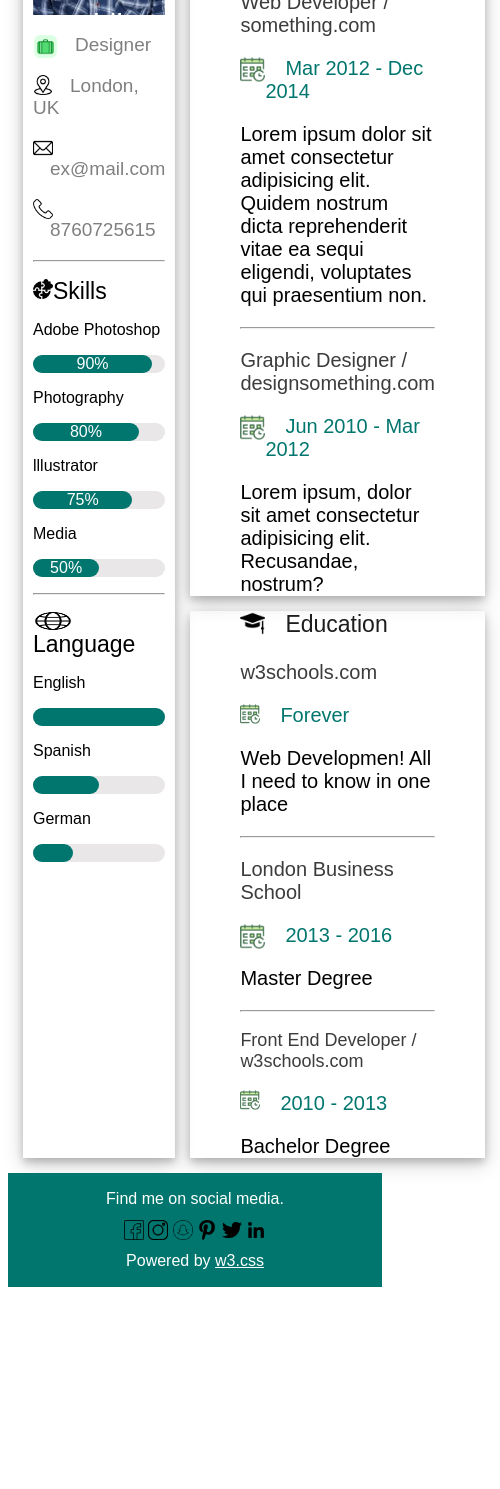
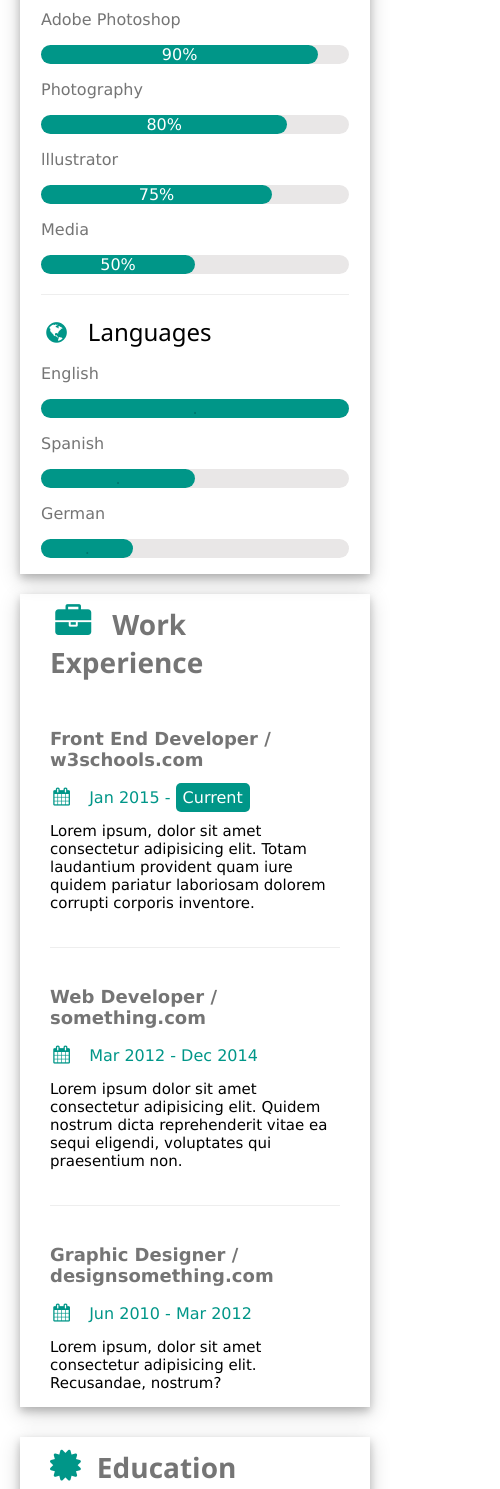
Before and after one commit to Karthik-Saravanan-10/css-portfolio, a plain HTML site: page html-Css/index.html in a window 390 px wide. Shown: the part 473-1962 px from the top of the page, 500 px wide, since content can reach past the window. Before the commit the page ends 1768 px from the top, so only its background shows below. Drawn offline with nearby package versions, Linux system fonts and the light colour scheme.

Commit message:
responsive

```diff
--- a/html-Css/index.css
+++ b/html-Css/index.css
@@ -1,6 +1,7 @@
 body {
     background-color: #FFFFFF;
     font-family: "Arial Rounded MT Bold", Arial, Helvetica, sans-serif;
+    margin: 0;
 }
 
 table {
@@ -12,26 +13,48 @@ td,
 tr {
     /* margin: 50px; */
     border: 0;
+    margin: 0;
 }
 
 .profile {
     padding: 0;
     position: relative;
     display: inline-block;
-    width: 100%;
     top: 0;
-
 }
 
-.img {
+/* .profile img {
     width: 100%;
+    height: auto;
+    display: block;
+} */
+
+.kk {
+    font-weight: 500;
+    font-size: 30px;
+    position: absolute;
+    padding-left: 10px;
+    top: 80%;
+    color: black;
 }
 
 #profile {
-    padding: 10px;
+    /* width: 25%; */
+
     box-shadow: 0 4px 8px 0 rgba(0, 0, 0, 0.2), 0 6px 20px 0 rgba(0, 0, 0, 0.19);
     /* box-shadow: 20px 20px 100px grey; */
 }
+
+.info {
+    font-size: 16px;
+    color: #757575;
+}
+
+.karthik {
+    padding: 0 20px 15px;
+}
+
+/* progress */
 
 .progress {
     background-color: rgb(233, 231, 231);
@@ -39,49 +62,129 @@ tr {
 }
 
 .pro-con {
-    background-color: #00766e;
+    background-color: #009688;
     border-radius: 10px;
     text-align: center;
 }
 
-.kk {
-    padding: 5px;
-    font-size: 30px;
-    position: absolute;
-    top: 75%;
-    color: rgb(255, 255, 255);
+.pro-text {
+    color: white;
 }
+
+.pro-wid-100 {
+    width: 100%;
+}
+
+.pro-wid-50 {
+    width: 50%;
+}
+
+.pro-wid-30 {
+    width: 30%;
+}
+
+.pro-wid-75 {
+    width: 75%;
+}
+
+.pro-wid-80 {
+    width: 80%;
+}
+
+.pro-wid-90 {
+    width: 90%;
+}
+
+
+/* content */
+.content-p {
+    font-weight: bold;
+    font-size: 18px;
+    color: #757575;
+}
+
+.content-i {
+    color: #009688;
+    width: 1.2em;
+    /* 1.28571429em */
+}
+
+.date {
+    color: #009688;
+    font-size: 16px;
+}
+
+.current {
+    background-color: #009688;
+    color: #FFFFFF;
+    padding: 5px 7px;
+    border-radius: 5px;
+}
+
+.content-p-p {
+    font-size: 15px;
+}
+
 
 /* below experience */
 #experience {
     box-sizing: border-box;
     box-shadow: 0 4px 8px 0 rgba(0, 0, 0, 0.2), 0 6px 20px 0 rgba(0, 0, 0, 0.19);
-    padding: 0 50px;
+    padding: 0 30px;
 }
 
-.float {
-    float: left;
-    /* word-spacing: normal; */
-}
 
-.span {
+/* .span {
     background-color: #00766e;
     padding: 5px 9px;
     border-radius: 10px;
     color: white;
-}
+} */
 
 /* below education */
 #education {
     box-shadow: 0 4px 8px 0 rgba(0, 0, 0, 0.2), 0 6px 20px 0 rgba(0, 0, 0, 0.19);
-    padding: 0 50px;
+    padding: 0 30px;
+}
+
+.edu-title {
+    font-weight: bold;
+    font-size: 28px;
+    color: #757575;
+}
+
+.footer {
+    text-align: center;
+    padding: 7px;
+    color: white;
+    font-size: 16px;
+    background-color: #009688;
+}
+
+a {
+    color: white;
 }
 
 
-.footer {
-    line-height: 10px;
-    text-align: center;
-    padding: 5px;
-    color: white;
-    background-color: #00766e;
+@media screen and (max-width:900px) {
+
+    table,
+    tr,
+    td {
+        display: flex;
+        flex-direction: column;
+        height: auto;
+    }
+
+    tr,td{
+         margin: 10px;
+    }
+
+    .profile img {
+        width: 100%;
+        height: auto;
+        display: block;
+    }
+
+
 }
--- a/html-Css/index.html
+++ b/html-Css/index.html
@@ -5,6 +5,9 @@
     <meta name="viewport" content="width=device-width, initial-scale=1.0">
     <title>Portofolio</title>
     <link rel="stylesheet" href="index.css">
+    <link rel="stylesheet" href="https://www.w3schools.com/w3css/4/w3.css">
+    <link rel='stylesheet' href='https://fonts.googleapis.com/css?family=Roboto'>
+    <link rel="stylesheet" href="https://cdnjs.cloudflare.com/ajax/libs/font-awesome/4.7.0/css/font-awesome.min.css">
 </head>
 
 <body>
@@ -13,147 +16,109 @@
             <tr class="exp">
                 <td id="profile" rowspan="2">
                     <div class="profile">
-                        <img src="/ka.jpg" alt="profile" class="img">
-                        <p class="kk">Karthik</p>
+                        <img src="/img.jpeg"  alt="profile">
+                        <h2 class="kk">Jane Doe</h2>
                     </div>
+                    <div class="karthik">
                         <div class="information">
-                        <div class="float">
-                            <img src="./logo/suitcase.png" alt="work" width="25px" height="25px">
-                        </div>
-                        <p style="text-indent: 17px;font-size:19px;color:gray;">Designer</p>
-                        <div class="float">
-                            <img src="./logo/location.png" alt="address" width="20px" height="20px">
-                        </div>
-                        <p style="text-indent: 17px;font-size:19px;color:gray;">London, UK</p>
-                        <div class="float">
-                            <img src="./logo/mail.png" alt="email" width="20px" height="20px">
-                        </div>
-                        <p style="text-indent: 17px;font-size:19px;color:gray;padding:0;">ex@mail.com</p>
-                        <div class="float">
-                            <img src="./logo/telephone.png" alt="mob-number" width="20px" height="20px">
-                        </div>
-                        <p style="text-indent: 17px;font-size:19px;color:gray;">8760725615</p>
+                            <p><i class="fa fa-briefcase fa-fw w3-margin-right w3-large w3-text-teal"></i><span class="info">Designer</span></p>
+                            <p><i class="fa fa-home fa-fw w3-margin-right w3-large w3-text-teal"></i><span class="info">London, UK</span></p>
+                            <p><i class="fa fa-envelope fa-fw w3-margin-right w3-large w3-text-teal"></i><span class="info">ex@mail.com</span></p>
+                            <p><i class="fa fa-phone fa-fw w3-margin-right w3-large w3-text-teal"></i><span class="info">8760725615</span></p>
                         </div>
                         <hr>
 
-                    <p> <img src="./logo/skill-development.png" alt="skill" width="20px" height="20px"><span style="font-size: 23px;">Skills</span></p>
-                    <p>Adobe Photoshop</p>
+                        <h3><i class="fa fa-asterisk fa-fw w3-margin-right w3-text-teal"></i><span>Skills</span></h3>
+                        <p class="info">Adobe Photoshop</p>
                         <div class="progress">
-                        <div class="pro-con" style="width: 90%;">
-                            <p style="color: white;">90%</p>
+                            <div class="pro-con pro-wid-90">
+                                <p class="pro-text">90%</p>
                             </div>
                         </div>
-                    <p>Photography</p>
+                        <p class="info">Photography</p>
                         <div class="progress">
-                        <div class="pro-con" style="width: 80%;">
-                            <p style="color: white;">80%</p>
+                            <div class="pro-con pro-wid-80">
+                                <p class="pro-text">80%</p>
                             </div>
                         </div>
-                    <p>lllustrator</p>
+                        <p class="info">lllustrator</p>
                         <div class="progress">
-                        <div class="pro-con" style="width: 75%;">
-                            <p style="color: white;">75%</p>
+                            <div class="pro-con pro-wid-75">
+                                <p class="pro-text">75%</p>
                             </div>
                         </div>
-                    <p>Media</p>
+                        <p class="info">Media</p>
                         <div class="progress">
-                        <div class="pro-con" style="width: 50%;">
-                            <p style="color: white;">50%</p>
+                            <div class="pro-con pro-wid-50">
+                                <p class="pro-text">50%</p>
                             </div>
                         </div>
 
                         <hr>
 
-                    <p><img src="./logo/internet.png" alt="lan" width="40px" height="20px">
-                        <span style="font-size: 23px; text-indent:20px;">Language</span>
-                    </p>
+                        <h3><i class="fa fa-globe fa-fw w3-margin-right w3-text-teal"></i><span>Languages</span></h3>
 
-                    <p>English</p>
+                        <p class="info">English</p>
                         <div class="progress">
-                        <div class="pro-con" style="width: 100%;"><span style="color: #00766e;">.</span></div>
+                            <div class="pro-con pro-wid-100"><span style="color: #00766e;">.</span></div>
                         </div>
-                    <p>Spanish</p>
+                        <p class="info">Spanish</p>
                         <div class="progress">
-                        <div class="pro-con" style="width: 50%;"><span style="color: #00766e;">.</span>
+                            <div class="pro-con pro-wid-50"><span style="color: #00766e;">.</span>
                             </div>
                         </div>
-                    <p>German</p>
+                        <p class="info">German</p>
                         <div class="progress">
-                        <div class="pro-con" style="width: 30%;"><span style="color: #00766e;">.</span>
+                            <div class="pro-con pro-wid-30"><span style="color: #00766e;">.</span>
+                            </div>
                         </div>
                     </div>
                 </td>
+
                 <td id="experience">
-                    <div class="float">
-                        <img src="./logo/suitcase.png" alt="fb" width="35px" height="35px">
-                    </div>
-                    <p style="font-size: 25px; color:rgb(72, 71, 71);text-indent: 20px;">Work Experience</p>
+                    <h1><i class="fa fa-briefcase fa-fw w3-margin-right w3-xxlarge w3-text-teal"></i><span class="edu-title">Work Experience</span></h1>
+                    <br>
                     <div class="content_1">
-                        <p style="font-size: 20px; color:rgb(61, 60, 60);">Front End Developer / w3schools.com</p>
-                        <div class="float">
-                            <img src="./logo/calendar.png" alt="calender" width="25px" height="25px">
-                        </div>
-                        <p style="color:#00766e; font-size:20px;text-indent: 20px;"><span>Jan 2015 -
-                            <span class="span">current</span></p></span>
-                        <p style="font-size: 20px;">Lorem ipsum dolor sit amet consectetur adipisicing elit. Quidem nostrum dicta reprehenderit
-                            vitae ea sequi eligendi, voluptates qui praesentium non.</p>
+                        <p class="content-p">Front End Developer / w3schools.com</p>
+                        <i class="fa fa-calendar fa-fw w3-margin-right w3-large content-i"></i><span class="date">Jan 2015 - <span class="current">Current</span></span>
+                        <p class="content-p-p">Lorem ipsum, dolor sit amet consectetur adipisicing elit. Totam laudantium provident quam iure quidem pariatur laboriosam dolorem corrupti corporis inventore.</p>
                     </div>
                     <hr>
                     <div class="content_2">
-                        <p style="font-size: 20px; color:rgb(61, 60, 60)">Web Developer / something.com</p>
-                        <div class="float">
-                            <img src="./logo/calendar.png" alt="Calender" width="25px" height="25px">
-                        </div>
-                        <p style="color:#00766e; font-size:20px;text-indent:20px">Mar 2012 - Dec 2014</p>
-                        <p style="font-size: 20px;">Lorem ipsum dolor sit amet consectetur adipisicing elit. Quidem nostrum dicta reprehenderit
-                            vitae ea sequi eligendi, voluptates qui praesentium non.</p>
+                        <p class="content-p">Web Developer / something.com</p>
+                        <i class="fa fa-calendar fa-fw w3-margin-right w3-large content-i"></i><span class="date">Mar 2012 - Dec 2014</span>
+                        <p class="content-p-p">Lorem ipsum dolor sit amet consectetur adipisicing elit. Quidem nostrum dicta reprehenderit vitae ea sequi eligendi, voluptates qui praesentium non.
+                        </p>
                     </div>
                     <hr>
                     <div class="content_3">
-                        <p style="font-size: 20px; color:rgb(61, 60, 60)">Graphic Designer / designsomething.com</p>
-                        <div class="float">
-                            <img src="./logo/calendar.png" alt="Calender" width="25px" height="25px">
-                        </div>
-                        <p style="color:#00766e; font-size:20px;text-indent:20px;">Jun 2010 - Mar 2012</p>
-                        <p style="font-size: 20px;">
-                            Lorem ipsum, dolor sit amet consectetur adipisicing elit. Recusandae, nostrum?
-                        </p>
+                        <p class="content-p">Graphic Designer / designsomething.com</p>
+                        <i class="fa fa-calendar fa-fw w3-margin-right w3-large content-i"></i><span class="date">Jun 2010 - Mar 2012</span>
+                        <p class="content-p-p">Lorem ipsum, dolor sit amet consectetur adipisicing elit. Recusandae, nostrum?</p>
                     </div>
                 </td>
             </tr>
             <tr class="educ">
 
                 <td id="education">
-                    <div class="float"><img src="./logo/mortarboard.png" alt="fb" width="25px" height="25px"></div>
-                    <p style="font-size: 23px; color:rgb(30, 29, 29);text-indent:20px">Education</p>
+                    <h1><i class="fa fa-certificate  w3-margin-right w3-xxlarge w3-text-teal"></i><span class="edu-title">Education</span></h1>
+                    <br>
                     <div class="content_4">
-                        <p style="font-size: 20px; color:rgb(61, 60, 60)">w3schools.com</p>
-                        <div class="float">
-                            <img src="./logo/calendar.png" alt="calender" width="20px" height="20px">
-                        </div>
-                        <p style="color:#00766e; font-size:20px;text-indent:20px;">Forever</p>
-                        <p style="font-size: 20px;">
-                            Web Developmen! All I need to know in one place
-                        </p>
+                        <p class="content-p">w3schools.com</p>
+                        <i class="fa fa-calendar fa-fw w3-margin-right w3-large content-i"></i><span class="date">Forever</span>
+                        <p class="content-p-p">Web development</p>
                     </div>
                     <hr>
                     <div class="content_5">
-                        <p style="font-size: 20px; color:rgb(61, 60, 60)">London Business School</p>
-                        <div class="float">
-                            <img src="./logo/calendar.png" alt="calender" width="25px" height="25px">
-                        </div>
-                        <p style="color:#00766e; font-size:20px;text-indent:20px;">2013 - 2016</p>
-                        <p style="font-size: 20px;">Master Degree
-                        </p>
+                        <p class="content-p">London Business School</p>
+                        <i class="fa fa-calendar fa-fw w3-margin-right w3-large content-i"></i><span class="date">2013 - 2016</span>
+                        <p class="content-p-p">Master Degree</p>
                     </div>
                     <hr>
                     <div class="content_6">
-                        <p style="font-size: 18px; color:rgb(61, 60, 60)">Front End Developer / w3schools.com</p>
-                        <div class="float">
-                            <img src="./logo/calendar.png" alt="calender" width="20px" height="20px">
-                        </div>
-                        <p style="color:#00766e; font-size:20px;text-indent:20px;">2010 - 2013</p>
-                        <p style="font-size: 20px;">Bachelor Degree</p>
+                        <p class="content-p">Front End Developer / w3schools.com</p>
+                        <i class="fa fa-calendar fa-fw w3-margin-right w3-large content-i"></i><span class="date">2010-2013</span>
+                        <p class="content-p-p">Bachelor Degree</p>
                     </div>
                 </td>
             </tr>
@@ -163,14 +128,14 @@
     <div class="footer">
         <p>Find me on social media.</p>
         <div class="contact">
-            <img src="./logo/facebook.png" alt="fb" width="20px" height="20px">
-            <img src="./logo/instagram.png" alt="insta" width="20px" height="20px">
-            <img src="./logo/snapchat.png" alt="snap" width="20px" height="20px">
-            <img src="./logo/pinterest.png" alt="pinterest" width="20px" height="20px">
-            <img src="./logo/twitter.png" alt="x" width="20px" height="20px">
-            <img src="./logo/linkedin (1).png" alt="linkedIN" width="20px" height="20px">
+            <i class="fa fa-facebook-official w3-hover-opacity"></i>
+            <i class="fa fa-instagram w3-hover-opacity"></i>
+            <i class="fa fa-snapchat w3-hover-opacity"></i>
+            <i class="fa fa-pinterest-p w3-hover-opacity"></i>
+            <i class="fa fa-twitter w3-hover-opacity"></i>
+            <i class="fa fa-linkedin w3-hover-opacity"></i>
         </div>
-        <p>Powered by <a href="#" style="color: white;">w3.css</a></p>
+        <p>Powered by <a href="#">w3.css</a></p>
     </div>
 </body>
 
```
Also changed, not shown: html-Css/img.jpeg (added). Lines whose indentation alone changed are shown as unchanged.
